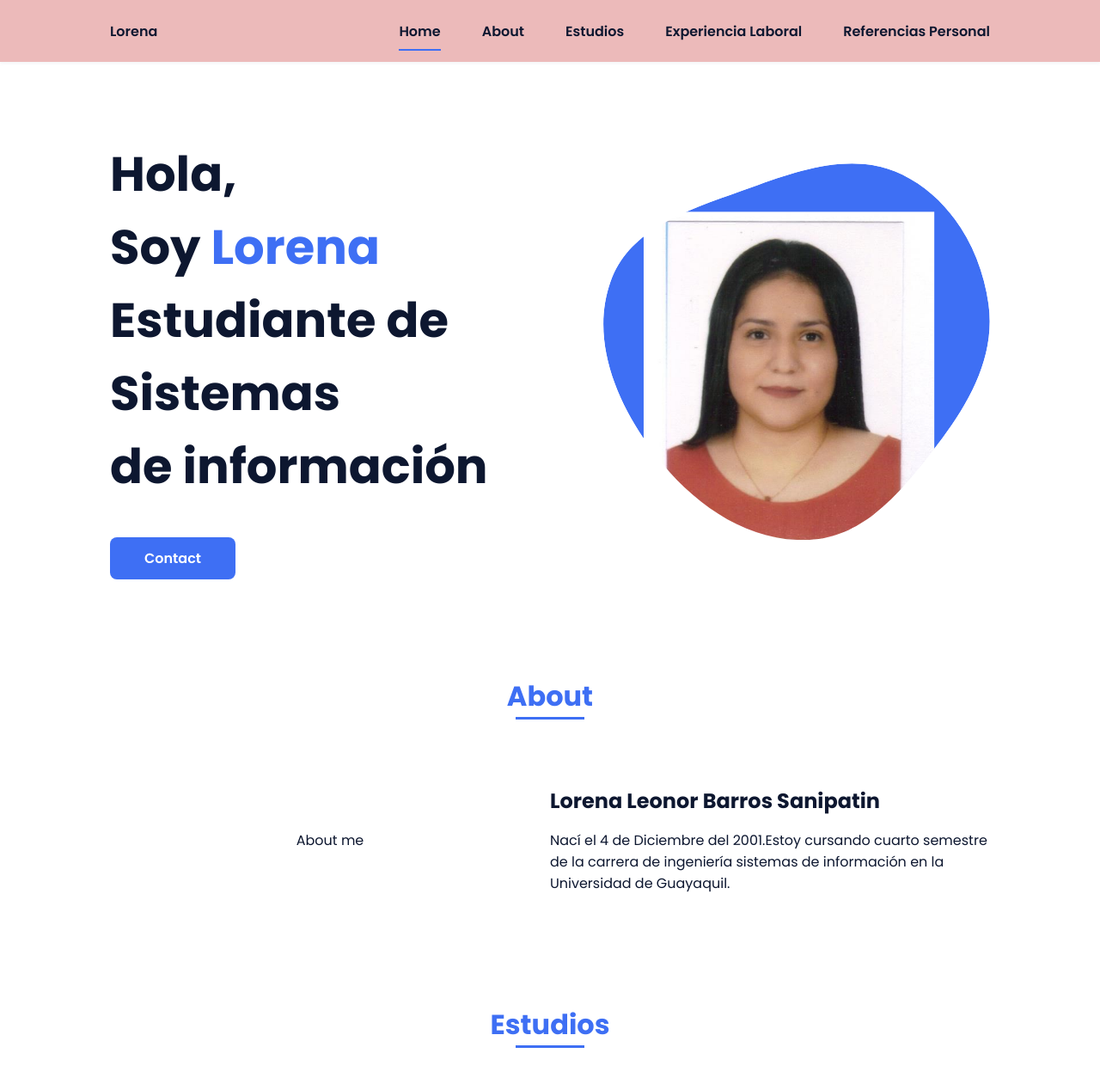
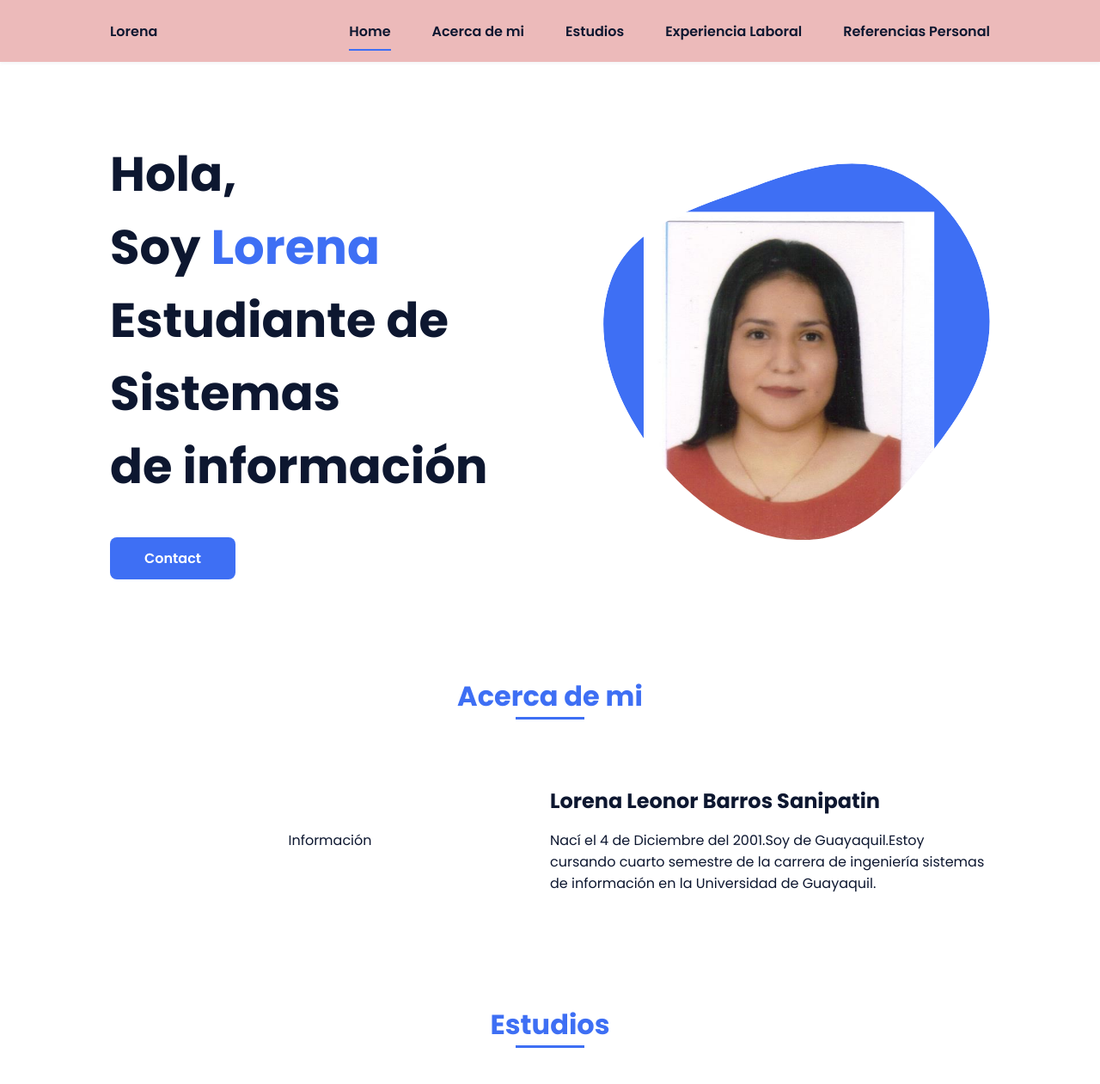
Before and after one commit to LorenaLeonorBarrosSanipatin20/curriculumVitae.github.io, a plain HTML site: page index.html in a window 1280 px wide. Shown: the top 1261 px of the page at 86% size. Drawn offline with nearby package versions, Linux system fonts and the light colour scheme.

Commit message:
Update index.html

```diff
--- a/index.html
+++ b/index.html
@@ -25,7 +25,7 @@
             <div class="nav__menu" id="nav-menu">
                 <ul class="nav__list">
                     <li class="nav__item"><a href="#home" class="nav__link active">Home</a></li>
-                    <li class="nav__item"><a href="#about" class="nav__link">About</a></li>
+                    <li class="nav__item"><a href="#about" class="nav__link">Acerca de mi</a></li>
                     <li class="nav__item"><a href="#skills" class="nav__link">Estudios</a></li>
                     <li class="nav__item"><a href="#work" class="nav__link">Experiencia Laboral</a></li>
                     <li class="nav__item"><a href="#contact" class="nav__link">Referencias Personal</a></li>
@@ -68,16 +68,16 @@
 
         <!--===== ABOUT =====-->
         <section class="about section " id="about">
-            <h2 class="section-title">About</h2>
+            <h2 class="section-title">Acerca de mi</h2>
 
             <div class="about__container bd-grid">
                 <div class="about__img">
-                    <p>About me</p>
+                    <p>Información</p>
                 </div>
 
                 <div>
                     <h2 class="about__subtitle">Lorena Leonor Barros Sanipatin</h2>
-                    <p class="about__text">Nací el 4 de Diciembre del 2001.Estoy cursando cuarto semestre de la carrera
+                    <p class="about__text">Nací el 4 de Diciembre del 2001.Soy de Guayaquil.Estoy cursando cuarto semestre de la carrera
                         de ingeniería sistemas de información en la Universidad de Guayaquil.</p>
                 </div>
             </div>
```
